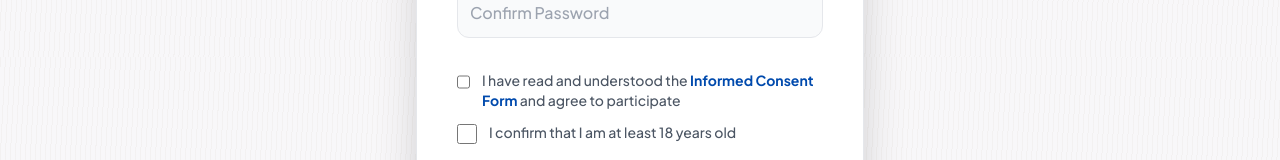
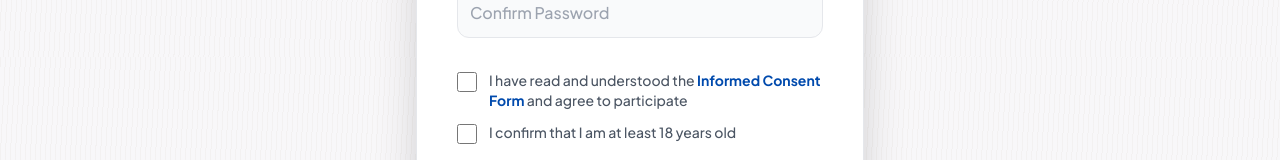
Before and after one commit to dlsudatasci/imprint, a Next.js app: page /register in a window 1280 px wide. Shown: the part 743-903 px from the top of the page. Built offline with nearby package versions, Linux system fonts and the light colour scheme; no server answers; a web font is replaced by a local one.

Commit message:
feat(ui): add Checkbox and Radio components and forbid raw checkbox/radio inputs
Fixed-size controls that never shrink beside wrapping labels. Replaces the raw inputs on login, register and choose-username.

```diff
--- a/src/features/navbarMain/index.jsx
+++ b/src/features/navbarMain/index.jsx
@@ -315,7 +315,7 @@ export default function Nav() {
                 {session?.user?.isProfileIncomplete && (
                   <li>
                     <Link href="/complete-profile" onClick={() => setMenuState(false)} className="flex items-center text-warning font-medium">
-                      <svg xmlns="http://www.w3.org/2000/svg" fill="none" viewBox="0 0 24 24" strokeWidth={2} stroke="currentColor" className="w-4 h-4 mr-1">
+                      <svg xmlns="http://www.w3.org/2000/svg" fill="none" viewBox="0 0 24 24" strokeWidth={2} stroke="currentColor" className="shrink-0 w-4 h-4 mr-1">
                         <path strokeLinecap="round" strokeLinejoin="round" d="M12 9v2m0 4h.01m-6.938 4h13.856c1.54 0 2.502-1.667 1.732-3L13.732 4c-.77-1.333-2.694-1.333-3.464 0L3.34 16c-.77 1.333.192 3 1.732 3z" />
                       </svg>
                       Pending Tasks
--- a/src/pages/choose-username.jsx
+++ b/src/pages/choose-username.jsx
@@ -4,7 +4,7 @@ import { useRouter } from "next/router";
 import Link from "next/link";
 
 import Page from "@/ui/page";
-import { AuthCard, Button, Input, Container } from "@/ui";
+import { AuthCard, Button, Input, Checkbox, Container } from "@/ui";
 
 /**
  * Asks someone who signed in with Google to choose a username.
@@ -98,14 +98,11 @@ export default function ChooseUsername() {
                         />
 
                         <div className="space-y-3 mt-6 mb-8">
-                          <div className="flex items-start">
-                            <input
+                          <Checkbox
                             id="consent-agree"
-                              type="checkbox"
-                              className="mr-3 mt-0.5 w-5 h-5 text-primary bg-surface-subtle border-line rounded focus:ring-primary focus:ring-2"
                             required
-                            />
-                            <label htmlFor="consent-agree" className="text-body font-medium text-sm">
+                            label={
+                              <>
                                 I have read and understood the{" "}
                                 <Link
                                   href="/terms-of-use"
@@ -116,19 +113,14 @@ export default function ChooseUsername() {
                                   Informed Consent Form
                                 </Link>
                                 {" "}and agree to participate
-                            </label>
-                          </div>
-                          <div className="flex items-start">
-                            <input
+                              </>
+                            }
+                          />
+                          <Checkbox
                             id="consent-age"
-                              type="checkbox"
-                              className="mr-3 mt-0.5 w-5 h-5 text-primary bg-surface-subtle border-line rounded focus:ring-primary focus:ring-2"
                             required
+                            label="I confirm that I am at least 18 years old"
                           />
-                            <label htmlFor="consent-age" className="text-body font-medium text-sm">
-                              I confirm that I am at least 18 years old
-                            </label>
-                          </div>
                         </div>
 
                         <Button submit fullWidth disabled={loadingForm}>
--- a/src/pages/login.jsx
+++ b/src/pages/login.jsx
@@ -7,7 +7,7 @@ import Image from "next/image";
 
 import Page from "@/ui/page";
 import InteractiveObstructions from "@/ui/InteractiveObstructions";
-import { AuthCard, Button, Input, Badge, Container } from "@/ui";
+import { AuthCard, Button, Input, Badge, Checkbox, Container } from "@/ui";
 
 /**
  * Sign-in page, offering both a password account and Google.
@@ -182,14 +182,11 @@ export default function Login() {
                 />
 
                 <div className="flex justify-between items-center">
-                  <label className="flex items-center gap-2 text-sm text-muted font-medium cursor-pointer">
-                    <input
-                      name="rememberMe"
-                      type="checkbox"
-                      className="rounded border-line text-primary focus:ring-primary/20 h-4 w-4 bg-surface checked:[border-color:transparent]"
-                    />
-                    <span>Remember me for 30 days</span>
-                  </label>
+                  <Checkbox
+                    name="rememberMe"
+                    label="Remember me for 30 days"
+                    labelClassName="text-muted"
+                  />
                   <Link href="/forgot-password">
                     <span className="text-xs font-semibold text-primary transition-colors duration-300 cursor-pointer hover:underline">
                       Forgot Password?
--- a/src/pages/register.jsx
+++ b/src/pages/register.jsx
@@ -4,7 +4,7 @@ import Link from "next/link";
 import { useRouter } from "next/router";
 
 import Page from "@/ui/page";
-import { AuthCard, Button, Input, Container } from "@/ui";
+import { AuthCard, Button, Input, Checkbox, Container } from "@/ui";
 
 /**
  * Sign-up for a password account.
@@ -206,16 +206,13 @@ export default function Register() {
             </div>
 
             <div className="space-y-3 mt-8">
-              <div className="flex items-start">
-                <input
+              <Checkbox
                 id="consent-agree"
-                  type="checkbox"
-                  className="mr-3 mt-0.5 w-5 h-5 text-primary bg-surface-subtle border-line rounded focus:ring-primary focus:ring-2"
                 checked={consentChecked}
                 onChange={(e) => setConsentChecked(e.target.checked)}
                 required
-                />
-                <label htmlFor="consent-agree" className="text-body font-medium text-sm">
+                label={
+                  <>
                     I have read and understood the{" "}
                     <Link
                       href="/terms-of-use"
@@ -226,21 +223,16 @@ export default function Register() {
                       Informed Consent Form
                     </Link>
                     {" "}and agree to participate
-                </label>
-              </div>
-              <div className="flex items-start">
-                <input
+                  </>
+                }
+              />
+              <Checkbox
                 id="consent-age"
-                  type="checkbox"
-                  className="mr-3 mt-0.5 w-5 h-5 text-primary bg-surface-subtle border-line rounded focus:ring-primary focus:ring-2"
                 checked={ageChecked}
                 onChange={(e) => setAgeChecked(e.target.checked)}
                 required
+                label="I confirm that I am at least 18 years old"
               />
-                <label htmlFor="consent-age" className="text-body font-medium text-sm">
-                  I confirm that I am at least 18 years old
-                </label>
-              </div>
             </div>
 
             <Button submit fullWidth className="mt-6" disabled={loadingForm}>
--- /dev/null
+++ b/src/ui/Checkbox.tsx
@@ -0,0 +1,50 @@
+import React, { useId } from 'react';
+import { cn } from './cn';
+
+/**
+ * Checkbox with its label, used for every checkbox on the platform.
+ *
+ * The box never shrinks (`shrink-0`) and never changes size. A raw checkbox in a
+ * flex row is a flex item, and flex items shrink by default: when its label wraps
+ * onto a second line, the browser takes width from the box, so two checkboxes
+ * with the same classes render at different sizes. That is how the two consent
+ * boxes on the sign-up form drifted apart (fixed 30 Sep 2026). ESLint rejects a
+ * raw <input type="checkbox"> outside src/ui, so screens use this instead.
+ */
+export interface CheckboxProps
+  extends Omit<React.InputHTMLAttributes<HTMLInputElement>, 'type' | 'size'> {
+  /** Text or inline content (for example a link) shown beside the box. */
+  label: React.ReactNode;
+  /** Extra classes for the wrapper, e.g. spacing. */
+  className?: string;
+  /** Classes for the label text, for the rare screen that needs a quieter tone. */
+  labelClassName?: string;
+}
+
+const Checkbox = React.forwardRef<HTMLInputElement, CheckboxProps>(function Checkbox(
+  { label, className, labelClassName, id, ...rest },
+  ref,
+) {
+  const autoId = useId();
+  const inputId = id || autoId;
+  return (
+    <div className={cn('flex items-start gap-3', className)}>
+      <input
+        ref={ref}
+        id={inputId}
+        type="checkbox"
+        className={cn(
+          // Native control: no forms plugin, so size and accent colour are all it takes.
+          'shrink-0 w-5 h-5 mt-0.5 cursor-pointer accent-primary',
+          'disabled:opacity-50 disabled:cursor-not-allowed',
+        )}
+        {...rest}
+      />
+      <label htmlFor={inputId} className={cn('text-sm font-medium text-body cursor-pointer', labelClassName)}>
+        {label}
+      </label>
+    </div>
+  );
+});
+
+export default Checkbox;
--- /dev/null
+++ b/src/ui/Radio.tsx
@@ -0,0 +1,42 @@
+import React, { useId } from 'react';
+import { cn } from './cn';
+
+/**
+ * Radio button with its label, used for every radio button on the platform.
+ * Same rules as Checkbox: fixed size, never shrinks, label beside it. Group
+ * radios with the same `name` inside a <fieldset> with a <legend>.
+ */
+export interface RadioProps
+  extends Omit<React.InputHTMLAttributes<HTMLInputElement>, 'type' | 'size'> {
+  label: React.ReactNode;
+  className?: string;
+  labelClassName?: string;
+}
+
+const Radio = React.forwardRef<HTMLInputElement, RadioProps>(function Radio(
+  { label, className, labelClassName, id, ...rest },
+  ref,
+) {
+  const autoId = useId();
+  const inputId = id || autoId;
+  return (
+    <div className={cn('flex items-start gap-3', className)}>
+      <input
+        ref={ref}
+        id={inputId}
+        type="radio"
+        className={cn(
+          // Native control: no forms plugin, so size and accent colour are all it takes.
+          'shrink-0 w-5 h-5 mt-0.5 cursor-pointer accent-primary',
+          'disabled:opacity-50 disabled:cursor-not-allowed',
+        )}
+        {...rest}
+      />
+      <label htmlFor={inputId} className={cn('text-sm font-medium text-body cursor-pointer', labelClassName)}>
+        {label}
+      </label>
+    </div>
+  );
+});
+
+export default Radio;
--- a/src/ui/index.ts
+++ b/src/ui/index.ts
@@ -18,6 +18,12 @@ export type { IconButtonProps, IconButtonTone, IconButtonSize } from './IconButt
 
 export { default as Input } from './Input';
 export type { InputProps } from './Input';
+
+export { default as Checkbox } from './Checkbox';
+export type { CheckboxProps } from './Checkbox';
+
+export { default as Radio } from './Radio';
+export type { RadioProps } from './Radio';
 
 export { default as Container } from './Container';
 export type { ContainerProps, ContainerWidth } from './Container';
```
Also changed, not shown: eslint.config.mjs (+8 -0 lines). Lines whose indentation alone changed are shown as unchanged.
